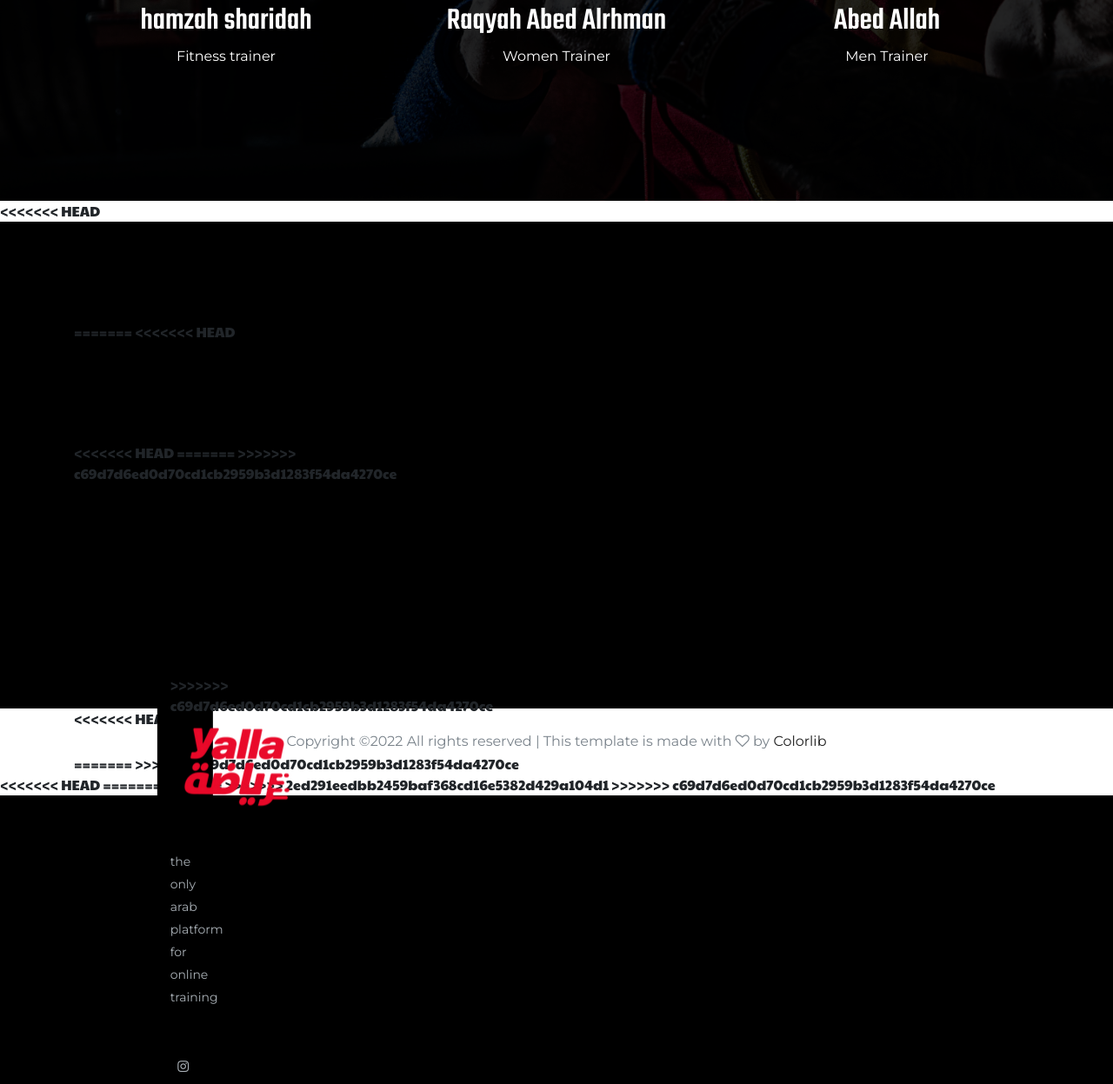
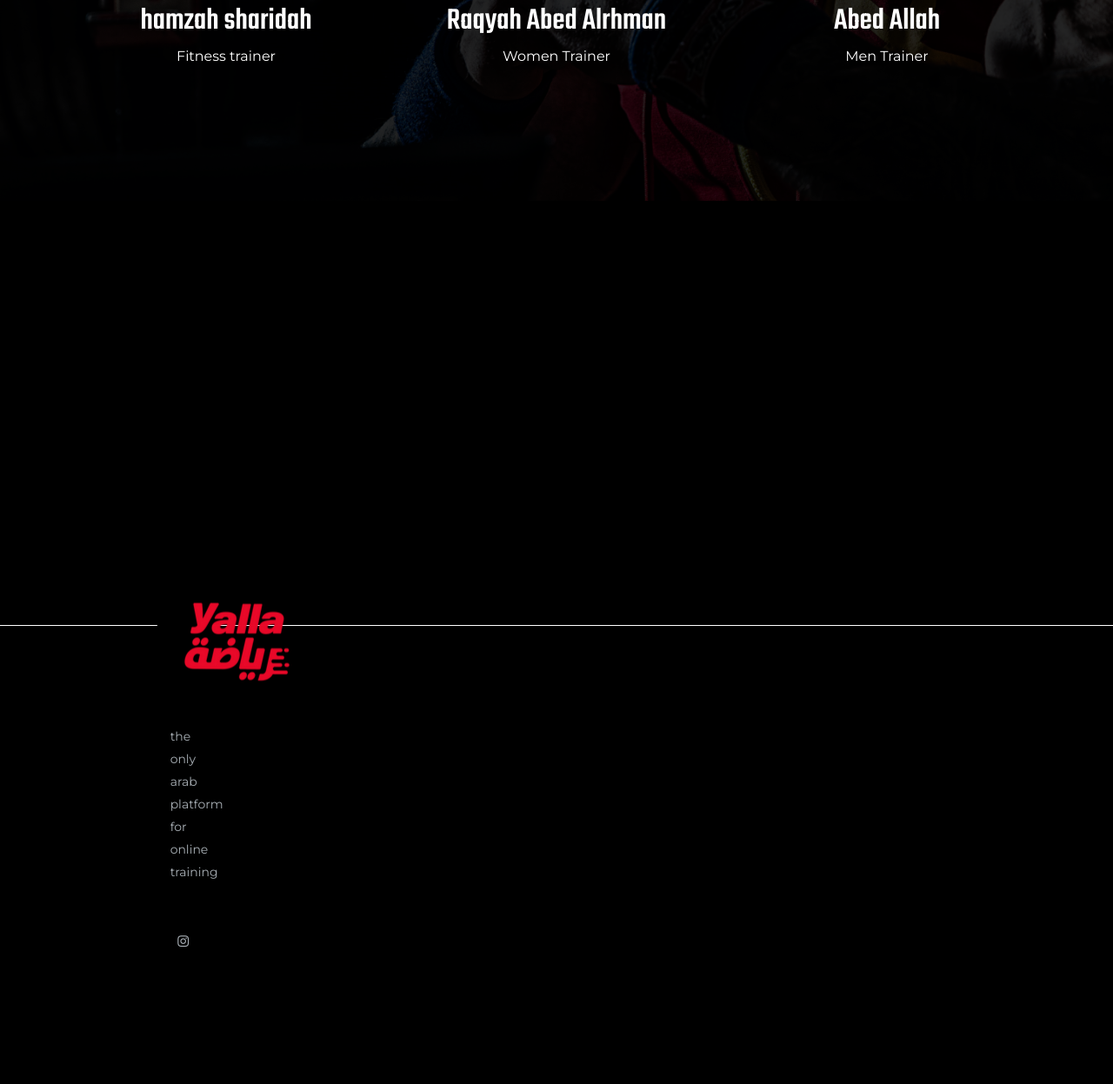
Before and after one commit to noamco23-meet/meet2022-case-study-project-yalla-reyada, a Flask app: page / in a window 1280 px wide. Shown: the part 3568-4815 px from the top of the page at 87% size. After the commit the page ends 4658 px from the top, so only its background shows below. Run offline with Flask 2, Linux system fonts and the light colour scheme; some libraries are stand-ins or nearby versions.

Commit message:
Update index.html

```diff
--- a/templates/index.html
+++ b/templates/index.html
@@ -321,22 +321,20 @@
 
 
     <!-- footer_start  -->
-<<<<<<< HEAD
+
     <footer class="footer">
 
         <div class="footer_top">
             <div class="container">
                 <div class="row">
                     <div class="col-xl-3 col-md-6 col-lg-3 ">
-=======
-<<<<<<< HEAD
-    <footer class="footer" style="background-color: black;">
+
+        <footer class="footer" style="background-color: black;">
 
         <div class="footer_top">
             <div class="container" style="background-color: black;">
                 <div class="row">
                     <div class="col-xl-3 col-md-6 col-lg-3" style="right: 50%; top: 50%; position: absolute;transform: translate(50%, 50%); background-color: black;">
->>>>>>> c69d7d6ed0d70cd1cb2959b3d1283f54da4270ce
                         <div class="footer_widget">
                             <div class="footer_logo">
                                 <a href="#">
@@ -360,11 +358,7 @@
 
                         </div>
                     </div>
-<<<<<<< HEAD
 
-=======
-
->>>>>>> c69d7d6ed0d70cd1cb2959b3d1283f54da4270ce
 
                       </div>
                 </div>
@@ -377,23 +371,12 @@
                 <div class="footer_border"></div>
                 <div class="row">
                     <div class="col-xl-12">
-<<<<<<< HEAD
-                        <p class="copy_right text-center">
-                            <!-- Link back to Colorlib can't be removed. Template is licensed under CC BY 3.0. -->
-Copyright &copy;<script>document.write(new Date().getFullYear());</script> All rights reserved | This template is made with <i class="fa fa-heart-o" aria-hidden="true"></i> by <a href="https://colorlib.com" target="_blank">Colorlib</a>
-                        </p>
-=======
->>>>>>> c69d7d6ed0d70cd1cb2959b3d1283f54da4270ce
                     </div>
                 </div>
             </div>
         </div>
     </footer>
-<<<<<<< HEAD
-=======
-=======
->>>>>>> 2ed291eedbb2459baf368cd16e5382d429a104d1
->>>>>>> c69d7d6ed0d70cd1cb2959b3d1283f54da4270ce
+
     <!-- footer_end  -->
 
     <!-- JS here -->
```
